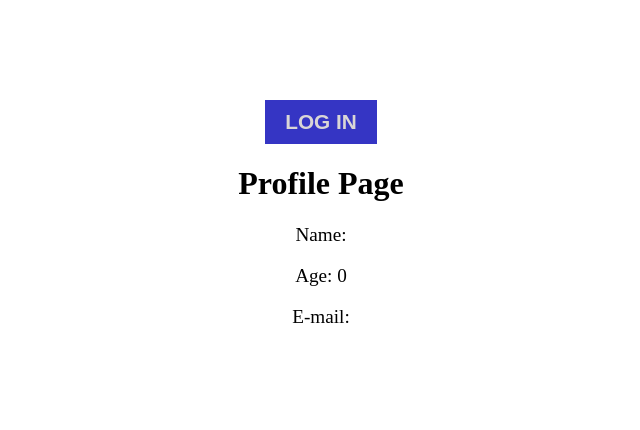
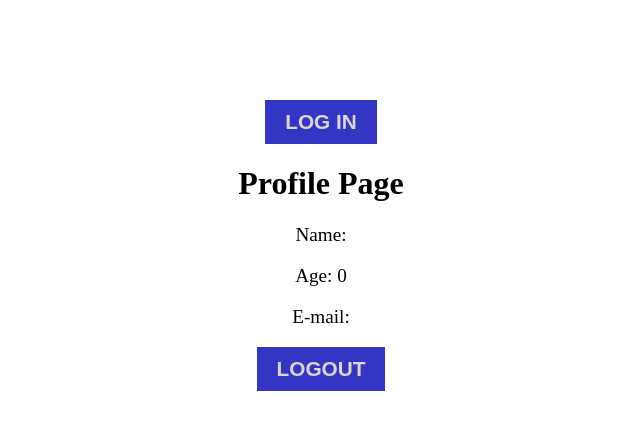
Before and after one commit to Patka879/redux-toolkit-pedro, a React (Create React App) app: page / in a window 1280 px wide. Shown: the top 430 px of the page, without its empty margins (319-959 px from the left). Built offline with nearby package versions, Linux system fonts and the light colour scheme.

Commit message:
logout reducer and component created

```diff
--- a/src/App.js
+++ b/src/App.js
@@ -1,11 +1,13 @@
 import Login from "./components/Login"
 import Profile from "./components/Profile";
+import Logout from "./components/Logout";
 
 function App() {
   return (
     <div>
       <Login />
       <Profile />
+      <Logout />
     </div>
   );
 }
--- /dev/null
+++ b/src/components/Logout.js
@@ -0,0 +1,11 @@
+import { useDispatch } from "react-redux"
+import { logout } from "../features/userSlice"
+
+export default function Logout() {
+
+    const dispatch = useDispatch()
+
+    return (
+        <button onClick={(() => dispatch(logout()))}>Logout</button>
+    )
+}
--- a/src/features/userSlice.js
+++ b/src/features/userSlice.js
@@ -1,4 +1,10 @@
 import { createSlice } from "@reduxjs/toolkit";
+
+const initialStateValue = {
+    name: '',
+    age: 0,
+    email: ''
+}
 
 export const userSlice = createSlice({
     name: 'user',
@@ -10,9 +16,13 @@ export const userSlice = createSlice({
     reducers: {
         login: (state, action) =>{
             state.value = action.payload
+        },
+        logout: (state, action) => {
+            state.value = initialStateValue
         }
     }
 })
 
+export const {logout} = userSlice.actions
 export const { login } = userSlice.actions
 export default userSlice.reducer
```
Also changed, not shown: src/components/Profile.js (line endings or trailing spaces).
